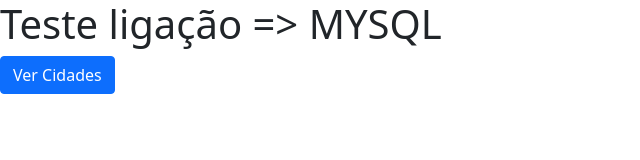
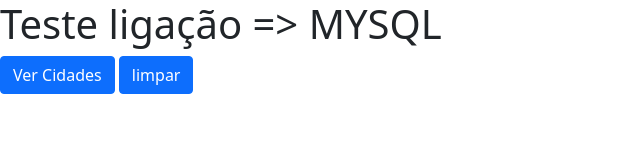
Before and after one commit to NelsonT19/mysql_Introduct_node, a website: page public/index.html in a window 1280 px wide. Shown: the whole page, without its empty margins (0-640 px from the left). Drawn offline with nearby package versions, Linux system fonts and the light colour scheme.

Commit message:
botao clean

```diff
--- a/public/index.html
+++ b/public/index.html
@@ -12,6 +12,7 @@
         <h1>Teste ligação => MYSQL</h1>
 
         <button type="button" class="btn btn-primary" onclick="verCidades();">Ver Cidades</button>
+        <button type="button" class="btn btn-primary" onclick="cleanDiv();">limpar</button>
         <div id="cidades">
 
 
--- a/public/script.js
+++ b/public/script.js
@@ -17,3 +17,10 @@
         cidadesDiv.innerHTML += row
     }
 }
+
+
+function cleanDiv(){
+
+    const cidadesDiv = document.getElementById('cidades')
+    cidadesDiv.innerHTML=""
+}
```
